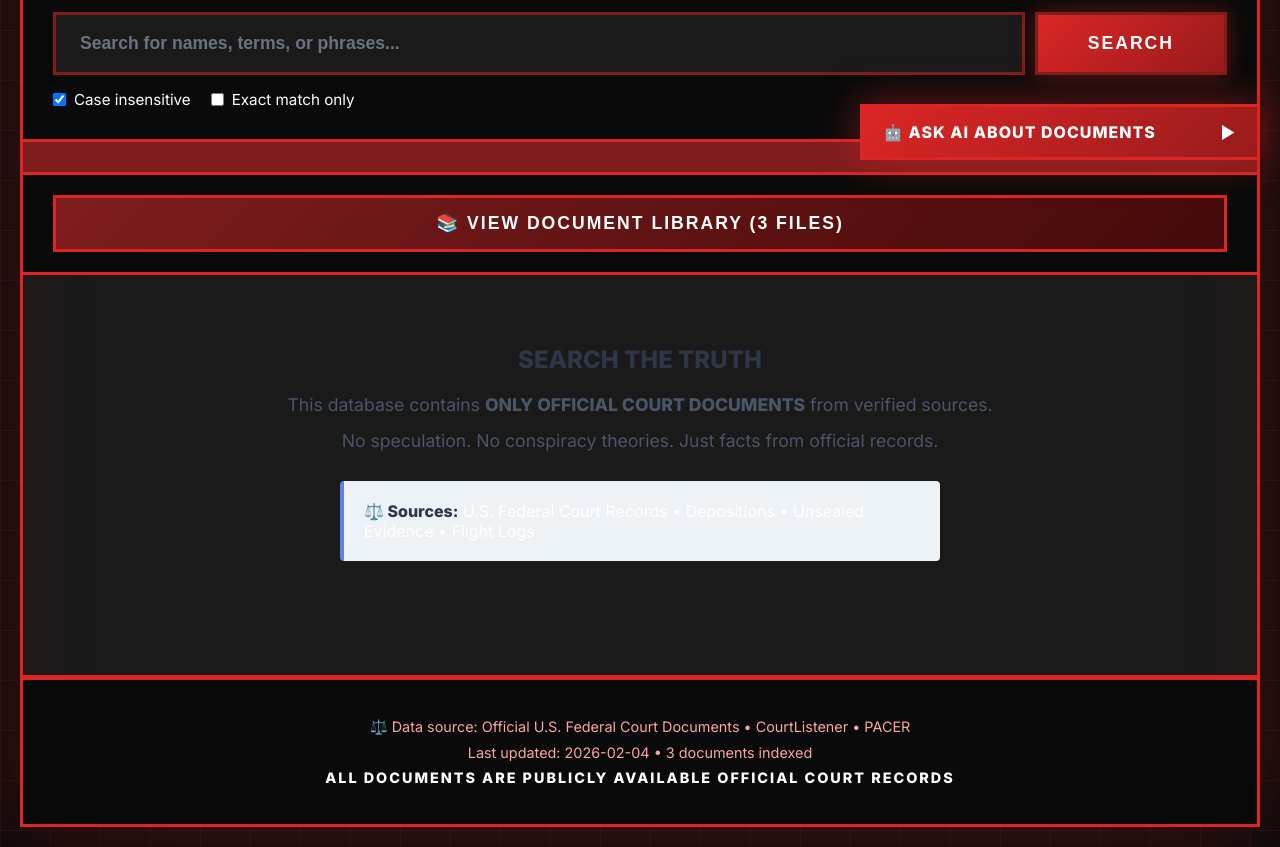
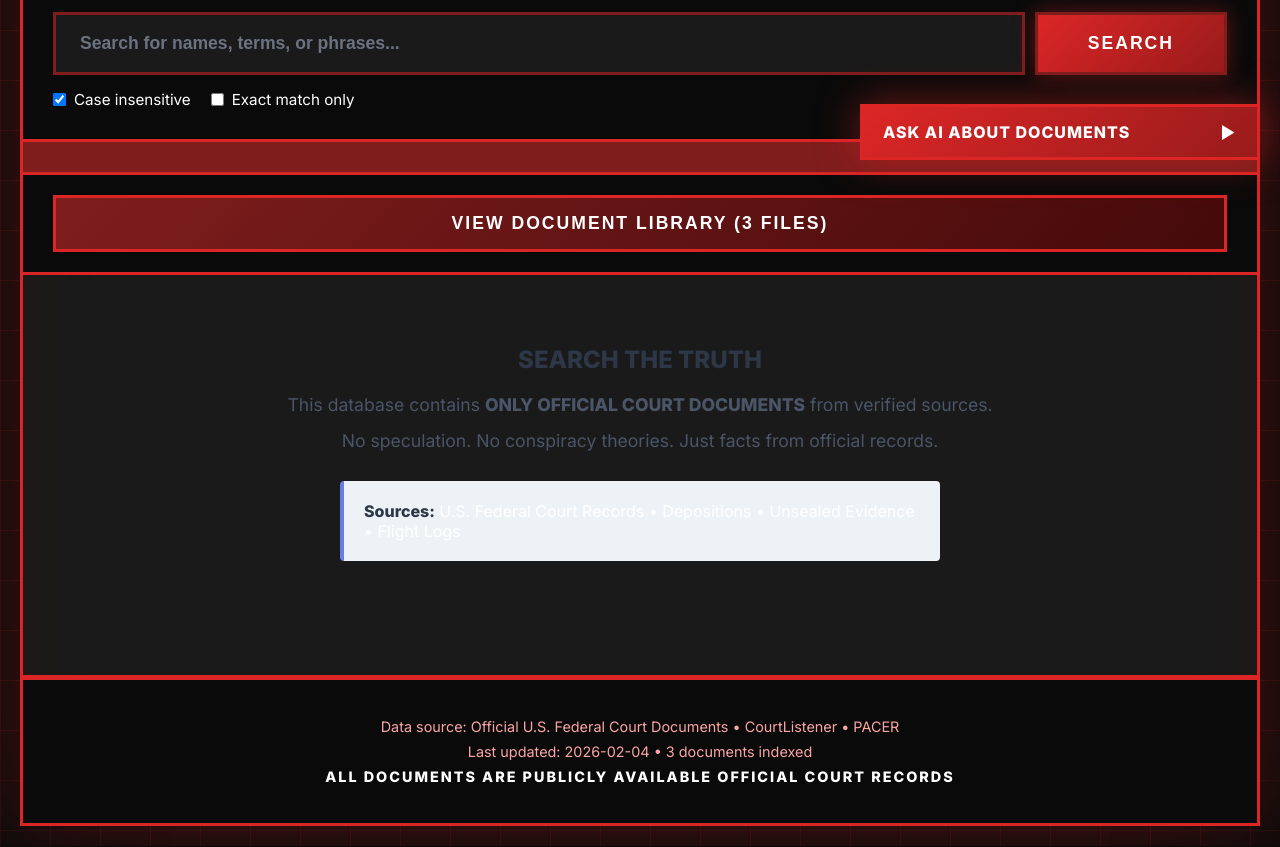
Before and after one commit to cowboytbc/PEDOPEDIA, a website: page index.html in a window 1280 px wide. Shown: the part 620-1467 px from the top of the page. Drawn offline with Linux system fonts and the light colour scheme.

Commit message:
Remove all emojis and fix image filenames to match repository

```diff
--- a/index.html
+++ b/index.html
@@ -13,7 +13,7 @@
     <!-- AI Chat Widget -->
     <div id="chatWidget" class="chat-widget collapsed">
         <div class="chat-header" onclick="toggleChat()">
-            <span class="chat-title">🤖 Ask AI About Documents</span>
+            <span class="chat-title">Ask AI About Documents</span>
             <span class="chat-toggle">▼</span>
         </div>
         <div class="chat-body">
@@ -29,10 +29,10 @@
         <header>
             <div class="banner-container">
                 <!-- User can add their banner image here -->
-                <img src="banner.png" alt="Banner" class="header-banner" onerror="this.style.display='none'">
+                <img src="BANNER.png" alt="Banner" class="header-banner" onerror="this.style.display='none'">
             </div>
             <div class="header-content">
-                <img src="logo.png" alt="Logo" class="header-logo" onerror="this.style.display='none'">
+                <img src="LOGO.png" alt="Logo" class="header-logo" onerror="this.style.display='none'">
                 <h1>PEDOPEDIA</h1>
                 <p class="subtitle">OFFICIAL COURT DOCUMENTS • DEPOSITIONS • EVIDENCE</p>
             </div>
@@ -60,7 +60,7 @@
         <!-- Document Library -->
         <div class="document-library">
             <button class="library-toggle" onclick="toggleLibrary()">
-                📚 View Document Library (<span id="docCount">0</span> files)
+                View Document Library (<span id="docCount">0</span> files)
             </button>
             <div id="libraryPanel" class="library-panel collapsed">
                 <h3>Included Documents</h3>
@@ -74,13 +74,13 @@
                 <p>This database contains <strong>ONLY OFFICIAL COURT DOCUMENTS</strong> from verified sources.</p>
                 <p>No speculation. No conspiracy theories. Just facts from official records.</p>
                 <div class="note">
-                    <strong>⚖️ Sources:</strong> U.S. Federal Court Records • Depositions • Unsealed Evidence • Flight Logs
+                    <strong>Sources:</strong> U.S. Federal Court Records • Depositions • Unsealed Evidence • Flight Logs
                 </div>
             </div>
         </div>
 
         <footer>
-            <p>⚖️ Data source: Official U.S. Federal Court Documents • CourtListener • PACER</p>
+            <p>Data source: Official U.S. Federal Court Documents • CourtListener • PACER</p>
             <p>Last updated: <span id="lastUpdate">--</span> • <span id="totalDocs">0</span> documents indexed</p>
             <p class="disclaimer">All documents are publicly available official court records</p>
         </footer>
```
